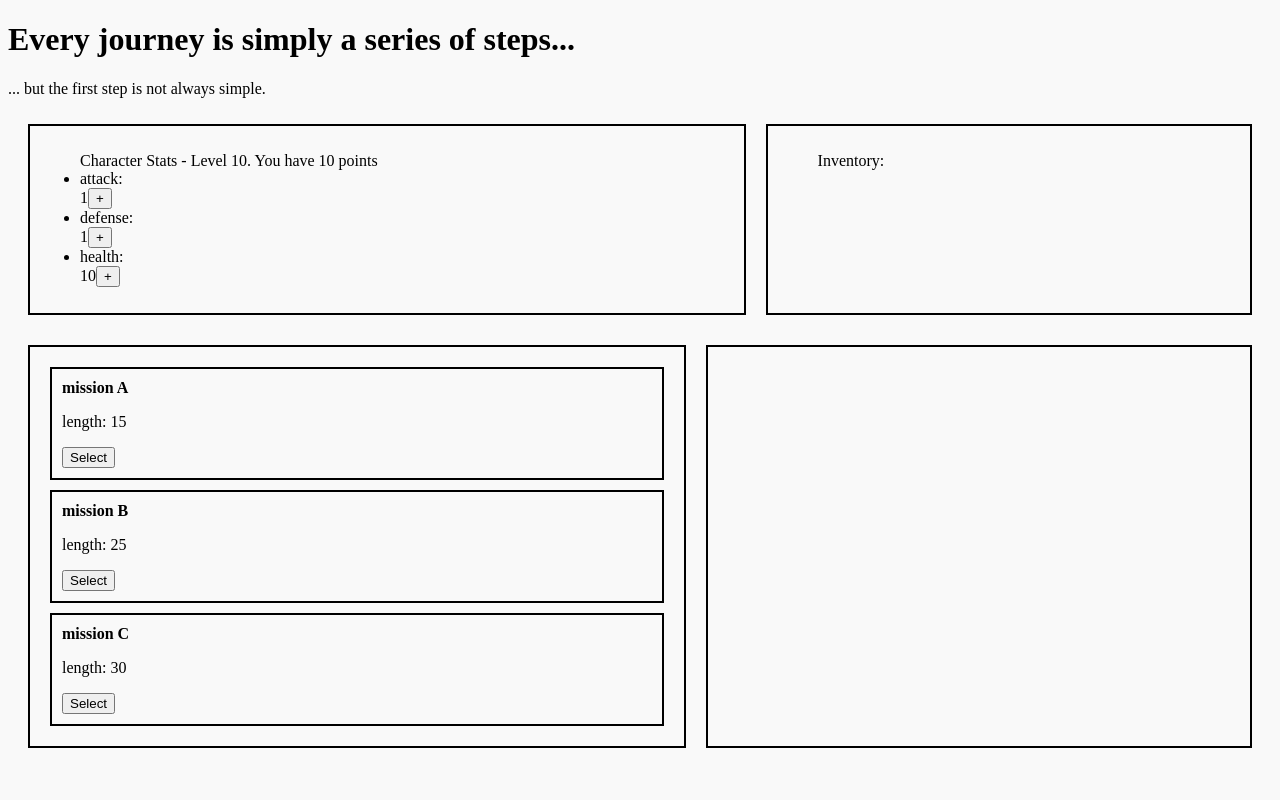
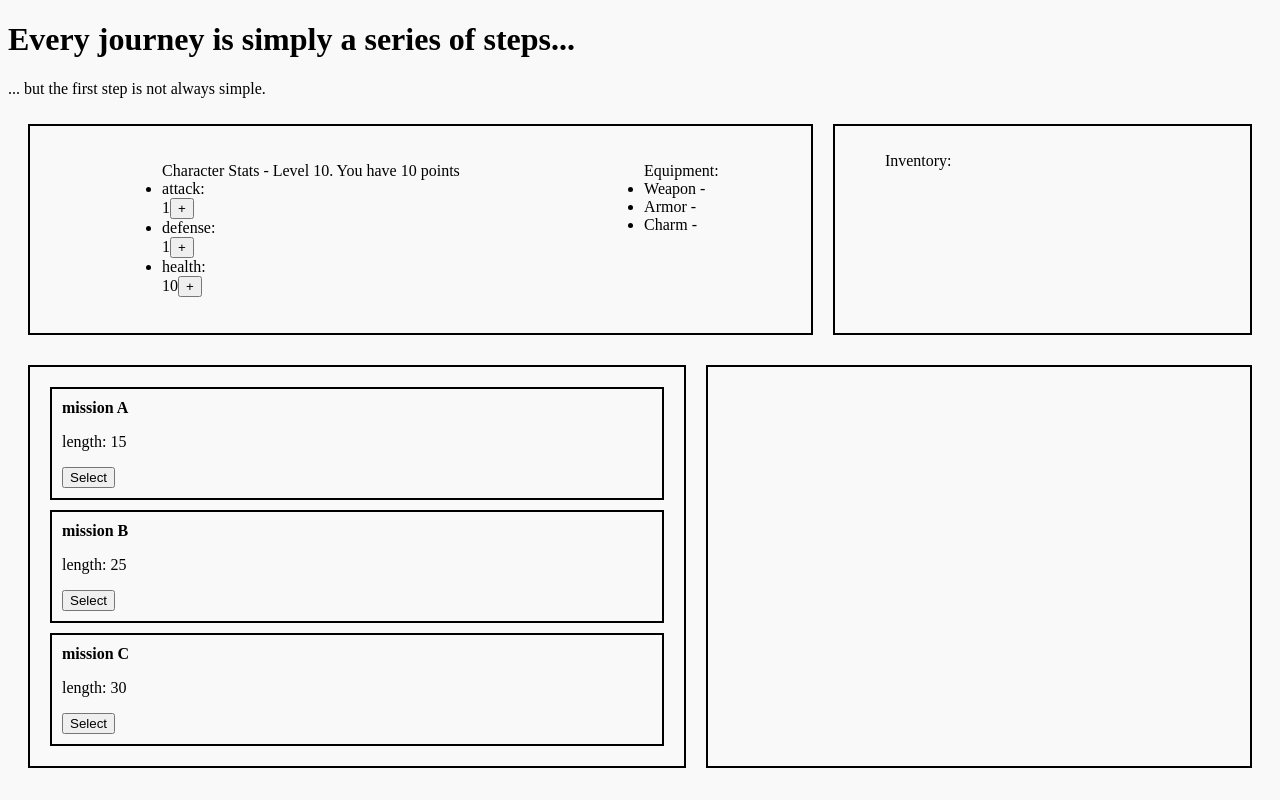
Before and after one commit to Kuramarik/Final-Project, a Vue app in the folder vue-app/: page / in a window 1280 px wide. Built offline with nearby package versions, Linux system fonts and the light colour scheme.

Commit message:
WORKING: Equipment display

```diff
--- a/vue-app/src/components/Character.vue
+++ b/vue-app/src/components/Character.vue
@@ -30,6 +30,7 @@ export default{
 <template>
     <div class="flex">
         <div class="border">
+            <div class="flex">
                 <ul>Character Stats - Level {{charInfo.level}}. You have {{ charInfo.allocLevel }} points
                     <li>attack:<br>
                         <button v-if="charInfo.baseStats.attack>1" @click="modifyStats('-', 'attack')">-</button>{{ charInfo.baseStats.attack }}<button v-if="charInfo.allocLevel>0" @click="modifyStats('+', 'attack')">+</button>
@@ -41,10 +42,17 @@ export default{
                         <button v-if="charInfo.baseStats.hp>10" @click="modifyStats('-', 'hp')">-</button>{{ charInfo.baseStats.hp }}<button v-if="charInfo.allocLevel>0" @click="modifyStats('+', 'hp')">+</button>
                     </li>
                 </ul>
+                <!-- Why is "none equipped" not showing? -->
+                <ul>Equipment:
+                    <li>Weapon - <span v-if="this.weapon!={}">{{ this.weapon.name }}</span><span v-else>none equipped</span></li>
+                    <li>Armor - <span v-if="this.armor!={}">{{ this.armor.name }}</span><span v-else>none equipped</span></li>
+                    <li>Charm - <span v-if="this.charm!={}">{{ this.charm.name }}</span><span v-else>none equipped</span></li>
+                </ul>
+            </div>
         </div>
         <div class="border">
             <ul>Inventory:
-                <li v-for="item of charInfo.inventory">{{ item }} <button>{{ item.type }}</button></li>
+                <li v-for="item of charInfo.inventory">{{ item.name }} <button>{{ item.type }}</button></li>
             </ul>
         </div>
     </div>
--- a/vue-app/src/components/Mission.vue
+++ b/vue-app/src/components/Mission.vue
@@ -49,7 +49,7 @@ export default{
                                     monstersDefeated.push(charInfo.currentMonster)
                                     charInfo.levelGained +=charInfo.currentMonster.levels
                                     let randomGear=Math.floor(Math.random()*(charInfo.currentMonster.gear.length))
-                                    charInfo.newGear.push(charInfo.currentMonster.gear[randomGear].name)
+                                    charInfo.newGear.push(charInfo.currentMonster.gear[randomGear])
                                     charInfo.currentMonster=null
                                     return
                                 }
--- a/vue-app/src/components/Results.vue
+++ b/vue-app/src/components/Results.vue
@@ -23,7 +23,7 @@ export default{
     <div v-if="charInfo.finished">
         <p>you gained {{ charInfo.levelGained }} levels</p>
         <ul>New Gear!
-            <li v-for="piece of charInfo.newGear">{{ piece }}</li>
+            <li v-for="piece of charInfo.newGear">{{ piece.name }}</li>
         </ul>
     </div>
 <!-- You gained X levels
```
Lines whose indentation alone changed are shown as unchanged.
